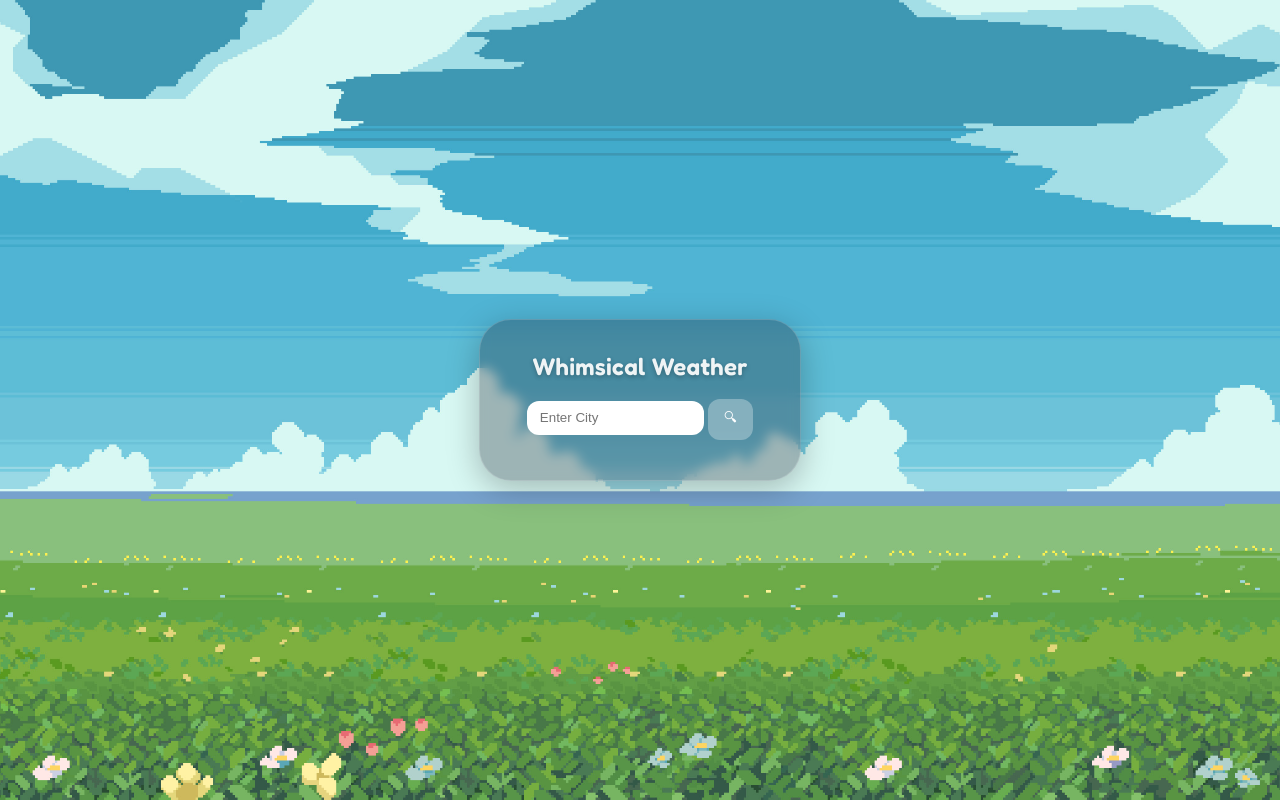
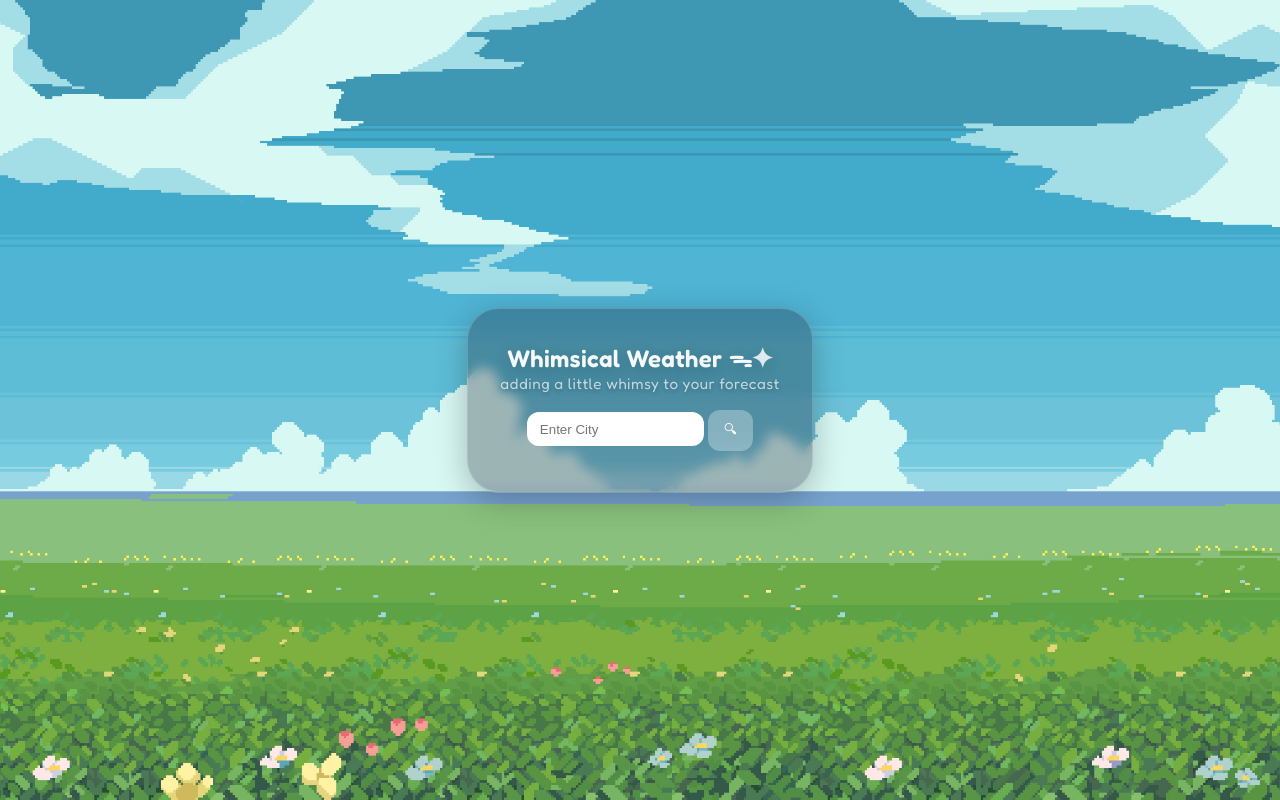
Before and after one commit to carolt22/whimsical-weather-app, a Flask app: page / in a window 1280 px wide. Run offline with Flask 3, Linux system fonts and the light colour scheme.

Commit message:
slight modification to landing page

```diff
--- a/static/style.css
+++ b/static/style.css
@@ -100,6 +100,30 @@ p {
 
 input[name="city"] {
     text-transform: capitalize;
+}
+
+.main-section {
+    text-align: center;
+    animation: fadeInHero 1s ease;
+    margin: 0;
+}
+
+.main-title {
+    font-size: 1.5rem;
+    font-weight: 600;
+    color: rgba(255, 255, 255, 0.95);
+    text-shadow: var(--shadow-soft);
+}
+
+.main-subtitle {
+    font-size: 0.95rem;
+    color: rgba(255, 255, 355, 0.75);
+    letter-spacing: 0.03rem;
+}
+
+.main-star {
+    animation: twinkleHero 2s infinite ease-in-out;
+    display: inline-block;
 }
 
 /* WEATHER CARD */
@@ -679,6 +703,23 @@ body.thunderstorm #background-layer {
 
 /* ANIMATIONS */
 
+@keyframes fadeInHero {
+    from {
+        opacity: 0;
+        transform: translateY(12px);
+    }
+    to {
+        opacity: 1;
+        transform: translateY(0);
+    }
+}
+
+@keyframes twinkleHero {
+    0%, 100% { opacity: 0.6; transform: scale(1); }
+    50% {opacity: 1; transform: scale(1.2); }
+
+}
+
 @keyframes expandCard {
     from { transform: scale(0.9); opacity: 0; }
     to { transform: scale(1); opacity: 1; }
--- a/templates/index.html
+++ b/templates/index.html
@@ -25,7 +25,10 @@
             <div class="weather-card">
 
                 <div class="current-weather">
-                    <h1>Whimsical Weather</h1>
+                    <div class="main-section">
+                        <h1 class="main-title">Whimsical Weather ᯓ<span class="main-star">✦</span></h1>
+                        <p class="main-subtitle"> adding a little whimsy to your forecast</p>
+                    </div>
 
                     <form method="POST" id="weather-form">
                         <input type="text" name="city" placeholder="Enter city" required>
```
